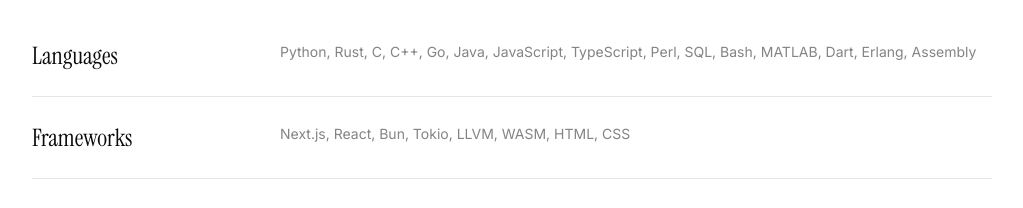
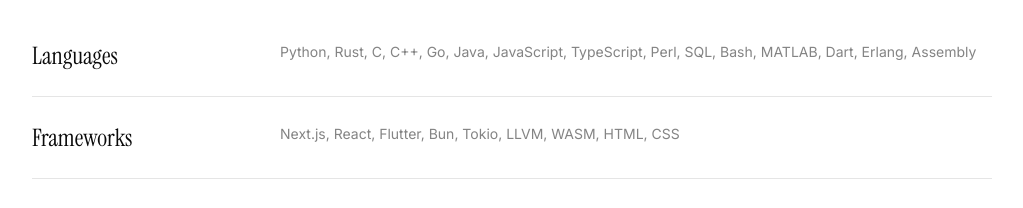
Before and after one commit to rudraditya21/rudraditya21.github.io, a Next.js app: page / in a window 1280 px wide. Shown: the part 5900-6108 px from the top of the page, without its empty margins (240-1263 px from the left). Built offline with nearby package versions, Linux system fonts and the light colour scheme.

Commit message:
added: project

```diff
--- a/components/projects.tsx
+++ b/components/projects.tsx
@@ -96,6 +96,12 @@ const data: Record<Tab, Project[]> = {
     },
   ],
   'For Fun': [
+    {
+      name: 'Grind',
+      description: 'A Flutter social accountability app for tracking daily tasks and routines, visualizing streaks, and staying consistent.',
+      stack: ['Flutter', 'Dart'],
+      github: 'https://github.com/rudraditya21/grind',
+    },
     {
       name: 'Typy',
       description: 'Mechanical keyboard with sound. Desktop only.',
--- a/components/tools.tsx
+++ b/components/tools.tsx
@@ -12,7 +12,7 @@ const stack = [
   },
   {
     category: 'Frameworks',
-    tools: ['Next.js', 'React', 'Bun', 'Tokio', 'LLVM', 'WASM', 'HTML', 'CSS'],
+    tools: ['Next.js', 'React', 'Flutter', 'Bun', 'Tokio', 'LLVM', 'WASM', 'HTML', 'CSS'],
   },
   {
     category: 'Messaging',
```
